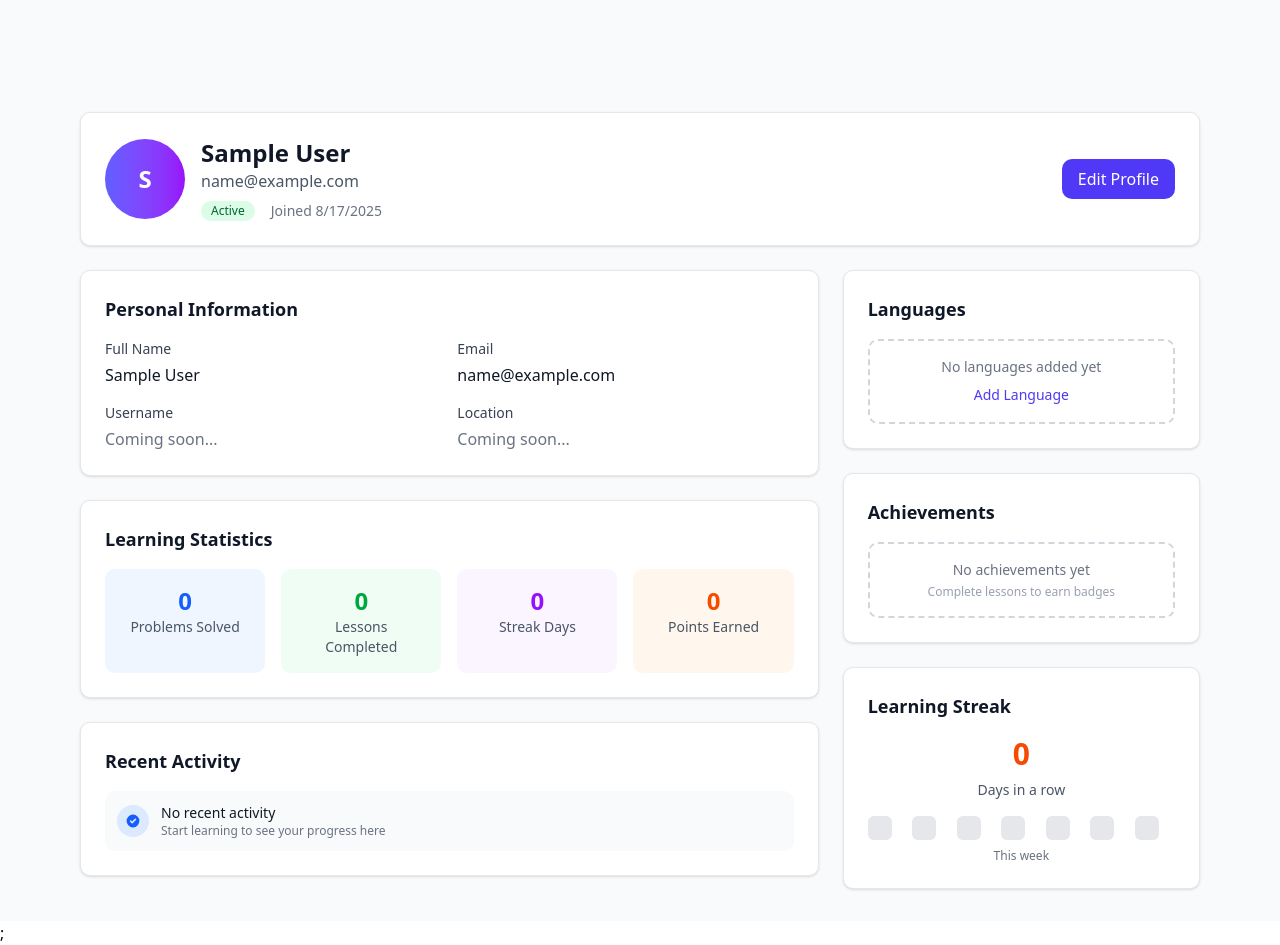
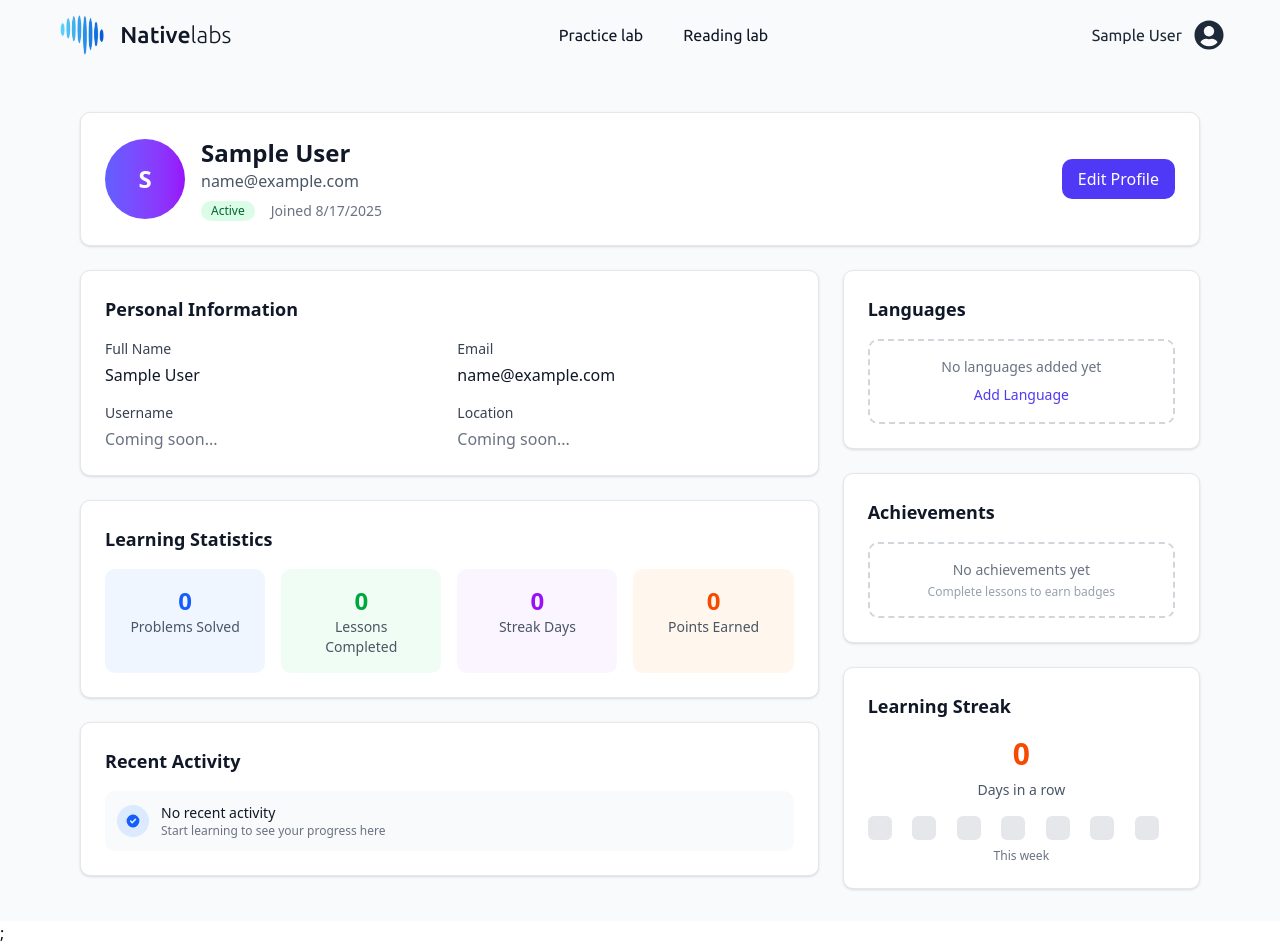
Before and after one commit to Raman-Khiva/Language_practice_app, a Next.js app in the folder client/: page /profile in a window 1280 px wide. Built offline with nearby package versions, Linux system fonts and the light colour scheme; no server answers; sample sign-in values are in the browser's storage.

Commit message:
navbar added to profile page

```diff
--- a/client/app/profile/page.js
+++ b/client/app/profile/page.js
@@ -4,7 +4,7 @@ import { selectUser, selectIsAuthenticated } from '@/app/store/slices/authSlice'
 import { useRouter } from 'next/navigation';
 import { useEffect } from 'react';
 import ProfilePage from '@/components/pages/ProfilePage';
-import Navbar from '@/components/Navbar/Navbar';
+import Navbar from '@/components/layout/Navbar/Navbar';
 
 export default function Profile() {
   const user = useSelector(selectUser);
@@ -30,7 +30,7 @@ export default function Profile() {
 
   return(
     <div>
-
+      <Navbar/>
       <ProfilePage user={user} />;
     </div>
 
```
